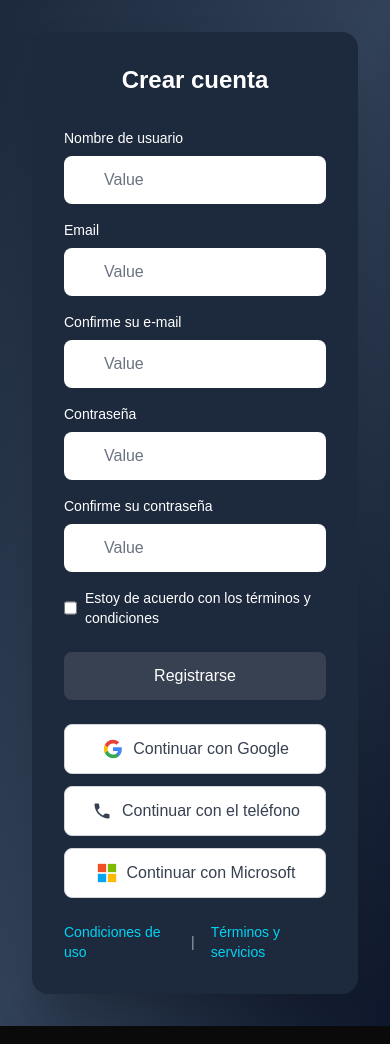
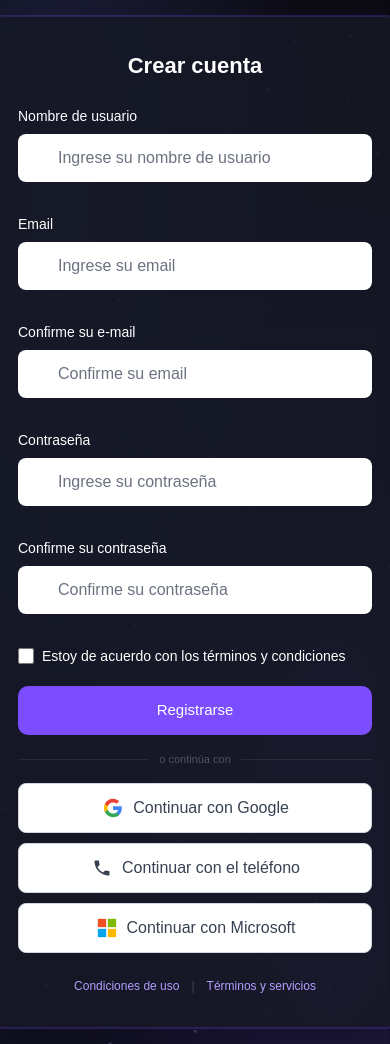
Before and after one commit to MiguelRestrepoL/ConectaBizFend, a Next.js app: page /register in a window 390 px wide. Built offline with nearby package versions, Linux system fonts and the light colour scheme; no server answers.

Commit message:
(Revamp) Register visuals

```diff
--- a/src/app/register/page.jsx
+++ b/src/app/register/page.jsx
@@ -1,9 +1,8 @@
 'use client';
 
-import React, { useState } from 'react';
+import React, { useState, useEffect, useRef } from 'react';
 import { useRouter } from 'next/navigation';
 import InputField from '../components/InputField';
-import Button from '../components/Button';
 import SocialButton from '../components/SocialButton';
 import Checkbox from '../components/Checkbox';
 import { authService } from '../api/auth';
@@ -20,6 +19,106 @@ const RegisterPage = () => {
   });
   const [isLoading, setIsLoading] = useState(false);
   const [errors, setErrors] = useState({});
+  const [mounted, setMounted] = useState(false);
+
+  const canvasRef = useRef(null);
+  const pointsRef = useRef([]);
+  const animFrameRef = useRef(null);
+
+  useEffect(() => {
+    const t = setTimeout(() => setMounted(true), 50);
+    return () => clearTimeout(t);
+  }, []);
+
+  // ─── Fondo: malla de puntos conectados + ondas aurora (igual que login) ──
+  useEffect(() => {
+    const canvas = canvasRef.current;
+    if (!canvas) return;
+    const ctx = canvas.getContext('2d');
+    let t = 0;
+
+    const resize = () => {
+      canvas.width = canvas.offsetWidth;
+      canvas.height = canvas.offsetHeight;
+    };
+    resize();
+    window.addEventListener('resize', resize);
+
+    const COUNT = 42;
+    pointsRef.current = Array.from({ length: COUNT }, () => ({
+      x: Math.random() * canvas.width,
+      y: Math.random() * canvas.height,
+      vx: (Math.random() - 0.5) * 0.22,
+      vy: (Math.random() - 0.5) * 0.22,
+    }));
+
+    const draw = () => {
+      const { width, height } = canvas;
+      ctx.clearRect(0, 0, width, height);
+
+      t += 0.0035;
+      const waveColors = [
+        'rgba(76, 110, 245, 0.05)',
+        'rgba(124, 77, 255, 0.045)',
+      ];
+      waveColors.forEach((color, i) => {
+        ctx.beginPath();
+        const yBase = height * (0.3 + i * 0.35);
+        ctx.moveTo(0, yBase);
+        for (let x = 0; x <= width; x += 20) {
+          const y = yBase
+            + Math.sin(x * 0.004 + t * (1 + i * 0.4) + i * 2) * 36
+            + Math.sin(x * 0.011 + t * 1.6) * 14;
+          ctx.lineTo(x, y);
+        }
+        ctx.lineTo(width, height);
+        ctx.lineTo(0, height);
+        ctx.closePath();
+        ctx.fillStyle = color;
+        ctx.fill();
+      });
+
+      const pts = pointsRef.current;
+      pts.forEach((p) => {
+        p.x += p.vx;
+        p.y += p.vy;
+        if (p.x < 0 || p.x > width) p.vx *= -1;
+        if (p.y < 0 || p.y > height) p.vy *= -1;
+      });
+
+      for (let i = 0; i < pts.length; i++) {
+        for (let j = i + 1; j < pts.length; j++) {
+          const dx = pts[i].x - pts[j].x;
+          const dy = pts[i].y - pts[j].y;
+          const dist = Math.sqrt(dx * dx + dy * dy);
+          if (dist < 130) {
+            const alpha = (1 - dist / 130) * 0.12;
+            ctx.beginPath();
+            ctx.moveTo(pts[i].x, pts[i].y);
+            ctx.lineTo(pts[j].x, pts[j].y);
+            ctx.strokeStyle = `rgba(140, 130, 255, ${alpha})`;
+            ctx.lineWidth = 1;
+            ctx.stroke();
+          }
+        }
+      }
+
+      pts.forEach((p) => {
+        ctx.beginPath();
+        ctx.arc(p.x, p.y, 1.6, 0, Math.PI * 2);
+        ctx.fillStyle = 'rgba(170, 160, 255, 0.35)';
+        ctx.fill();
+      });
+
+      animFrameRef.current = requestAnimationFrame(draw);
+    };
+    draw();
+
+    return () => {
+      cancelAnimationFrame(animFrameRef.current);
+      window.removeEventListener('resize', resize);
+    };
+  }, []);
 
   const handleInputChange = (e) => {
     const { name, value, type, checked } = e.target;
@@ -28,7 +127,6 @@ const RegisterPage = () => {
       [name]: type === 'checkbox' ? checked : value
     }));
 
-    // Limpiar error cuando el usuario empiece a escribir
     if (errors[name]) {
       setErrors(prev => ({
         ...prev,
@@ -81,19 +179,16 @@ const RegisterPage = () => {
 
     setIsLoading(true);
     try {
-      // Primero registrar el usuario con solo los datos básicos
       const userResponse = await authService.register({
         username: formData.username,
         email: formData.email,
         password: formData.password
       });
 
-      // Si el registro fue exitoso y hay un ID de usuario, aceptar términos y condiciones
       if (userResponse.user && userResponse.user.id) {
         await authService.acceptTerms(userResponse.user.id);
       }
 
-      // Redirigir al dashboard o página principal
       router.push('/home');
     } catch (error) {
       console.error('Error al registrar:', error);
@@ -106,18 +201,13 @@ const RegisterPage = () => {
   const handleSocialLogin = async (provider) => {
     setIsLoading(true);
     try {
-      // Aquí implementarías la lógica específica para cada proveedor
       console.log(`Login con ${provider}`);
 
-      // Ejemplo para Google (necesitarías implementar Google OAuth)
       if (provider === 'google') {
-        // Implementar Google OAuth
         console.log('Implementar Google OAuth');
       } else if (provider === 'microsoft') {
-        // Implementar Microsoft OAuth
         console.log('Implementar Microsoft OAuth');
       } else if (provider === 'phone') {
-        // Implementar autenticación por teléfono
         console.log('Implementar autenticación por teléfono');
       }
     } catch (error) {
@@ -129,158 +219,281 @@ const RegisterPage = () => {
   };
 
   return (
-    <div className="min-h-screen bg-gradient-to-br from-slate-800 via-slate-700 to-slate-900 flex">
-      {/* Sección izquierda - Branding */}
-      <div className="hidden lg:flex lg:w-2/5 xl:w-2/5 flex-col items-center justify-center px-8">
-        <div className="text-center">
-          <h1 className="text-6xl font-bold text-white mb-8 tracking-wider">
-            CONECTABIZ
+    <div
+      style={{
+        position: 'relative',
+        minHeight: '100vh',
+        background: 'radial-gradient(ellipse at 15% 20%, rgba(45,55,95,0.55) 0%, transparent 55%), radial-gradient(ellipse at 85% 80%, rgba(60,40,110,0.45) 0%, transparent 55%), #0a0a0f',
+        overflow: 'hidden',
+        display: 'flex',
+        alignItems: 'center',
+        justifyContent: 'center',
+        padding: '16px',
+      }}
+    >
+      <style>{`
+        @keyframes fadeUp {
+          from { opacity: 0; transform: translateY(14px); }
+          to   { opacity: 1; transform: translateY(0); }
+        }
+        @keyframes cardGlow {
+          0%, 100% { box-shadow: 0 0 0 1px rgba(124,77,255,0.16), 0 20px 60px rgba(0,0,0,0.45), 0 0 40px rgba(90,80,220,0.08); }
+          50%      { box-shadow: 0 0 0 1px rgba(124,77,255,0.32), 0 20px 60px rgba(0,0,0,0.45), 0 0 60px rgba(90,80,220,0.16); }
+        }
+        .register-card {
+          animation: cardGlow 4.5s ease-in-out infinite;
+        }
+        .register-glow-btn {
+          transition: box-shadow 0.25s ease, transform 0.15s ease, background 0.2s ease;
+        }
+        .register-glow-btn:hover {
+          box-shadow: 0 0 0 1px rgba(124,77,255,0.4), 0 8px 24px rgba(124,77,255,0.35);
+          transform: translateY(-1px);
+        }
+        .register-glow-btn:active {
+          transform: scale(0.98);
+        }
+        @media (max-width: 1023px) {
+          .register-branding { display: none; }
+        }
+      `}</style>
+
+      {/* Canvas: malla de puntos + aurora */}
+      <canvas
+        ref={canvasRef}
+        style={{ position: 'absolute', inset: 0, width: '100%', height: '100%', pointerEvents: 'none' }}
+      />
+
+      {/* Contenedor principal: branding + form */}
+      <div
+        style={{
+          position: 'relative',
+          zIndex: 5,
+          width: '100%',
+          maxWidth: '1100px',
+          display: 'flex',
+          alignItems: 'center',
+          justifyContent: 'center',
+          gap: '64px',
+        }}
+      >
+        {/* Branding izquierda */}
+        <div
+          className="register-branding"
+          style={{
+            flex: '0 0 38%',
+            textAlign: 'center',
+            opacity: mounted ? 1 : 0,
+            transform: mounted ? 'translateY(0)' : 'translateY(10px)',
+            transition: 'opacity 0.6s ease, transform 0.6s ease',
+          }}
+        >
+          <h1 style={{
+            fontSize: '52px',
+            fontWeight: 700,
+            color: '#fff',
+            letterSpacing: '0.06em',
+            marginBottom: '36px',
+          }}>
+            CONECTA<span style={{ color: '#7c4dff' }}>BIZ</span>
           </h1>
 
-          {/* Círculo de carga */}
-          <div className="w-24 h-24 mx-auto mb-8 relative">
-            <div className="w-full h-full border-4 border-purple-400 border-t-transparent rounded-full animate-spin"></div>
+          <div style={{ width: '96px', height: '96px', margin: '0 auto 36px', position: 'relative' }}>
+            <div style={{
+              width: '100%',
+              height: '100%',
+              border: '4px solid rgba(124,77,255,0.85)',
+              borderTopColor: 'transparent',
+              borderRadius: '50%',
+              animation: 'spin 1s linear infinite',
+            }} />
+            <style>{`@keyframes spin { to { transform: rotate(360deg); } }`}</style>
           </div>
 
-          <p className="text-white text-lg italic">
+          <p style={{ color: 'rgba(255,255,255,0.5)', fontSize: '17px', fontStyle: 'italic' }}>
             Haz crecer tu negocio, conéctalo
           </p>
         </div>
-      </div>
 
-      {/* Sección derecha - Formulario */}
-      <div className="w-full lg:w-3/5 xl:w-3/5 flex items-center justify-center p-8">
-        <div className="w-full max-w-md bg-slate-800 rounded-2xl p-8 shadow-2xl">
-          <h2 className="text-2xl font-bold text-white mb-8 text-center">
+        {/* Formulario derecha */}
+        <div style={{ flex: '0 0 420px', width: '100%', maxWidth: '420px' }}>
+          <div
+            className="register-card"
+            style={{
+              background: 'rgba(22, 24, 38, 0.88)',
+              border: '0.5px solid rgba(124,77,255,0.2)',
+              borderRadius: '20px',
+              padding: '32px',
+              opacity: mounted ? 1 : 0,
+              transform: mounted ? 'translateY(0) scale(1)' : 'translateY(18px) scale(0.98)',
+              transition: 'opacity 0.5s ease, transform 0.5s ease',
+            }}
+          >
+            <h2
+              style={{
+                fontSize: '22px',
+                fontWeight: 700,
+                color: '#fff',
+                textAlign: 'center',
+                marginBottom: '24px',
+                animation: mounted ? 'fadeUp 0.5s ease 0.05s both' : 'none',
+                opacity: mounted ? undefined : 0,
+              }}
+            >
               Crear cuenta
             </h2>
 
-          <form onSubmit={handleSubmit} className="space-y-4">
+            <form onSubmit={handleSubmit} style={{ display: 'flex', flexDirection: 'column', gap: '16px' }}>
               {/* Nombre de usuario */}
+              <div style={{ animation: mounted ? 'fadeUp 0.5s ease 0.1s both' : 'none', opacity: mounted ? undefined : 0 }}>
                 <InputField
                   type="text"
                   label="Nombre de usuario"
-              placeholder="Value"
+                  placeholder="Ingrese su nombre de usuario"
                   icon="👤"
                   name="username"
                   value={formData.username}
                   onChange={handleInputChange}
                 />
-            {errors.username && (
-              <p className="text-red-400 text-sm -mt-2">{errors.username}</p>
-            )}
+                {errors.username && <p style={{ color: '#f87171', fontSize: '13px', marginTop: '-2px' }}>{errors.username}</p>}
+              </div>
 
               {/* Email */}
+              <div style={{ animation: mounted ? 'fadeUp 0.5s ease 0.15s both' : 'none', opacity: mounted ? undefined : 0 }}>
                 <InputField
                   type="email"
                   label="Email"
-              placeholder="Value"
+                  placeholder="Ingrese su email"
                   icon="✉️"
                   name="email"
                   value={formData.email}
                   onChange={handleInputChange}
                 />
-            {errors.email && (
-              <p className="text-red-400 text-sm -mt-2">{errors.email}</p>
-            )}
+                {errors.email && <p style={{ color: '#f87171', fontSize: '13px', marginTop: '-2px' }}>{errors.email}</p>}
+              </div>
 
               {/* Confirmar email */}
+              <div style={{ animation: mounted ? 'fadeUp 0.5s ease 0.2s both' : 'none', opacity: mounted ? undefined : 0 }}>
                 <InputField
                   type="email"
                   label="Confirme su e-mail"
-              placeholder="Value"
+                  placeholder="Confirme su email"
                   icon="✉️"
                   name="confirmEmail"
                   value={formData.confirmEmail}
                   onChange={handleInputChange}
                 />
-            {errors.confirmEmail && (
-              <p className="text-red-400 text-sm -mt-2">{errors.confirmEmail}</p>
-            )}
+                {errors.confirmEmail && <p style={{ color: '#f87171', fontSize: '13px', marginTop: '-2px' }}>{errors.confirmEmail}</p>}
+              </div>
 
               {/* Contraseña */}
+              <div style={{ animation: mounted ? 'fadeUp 0.5s ease 0.25s both' : 'none', opacity: mounted ? undefined : 0 }}>
                 <InputField
                   type="password"
                   label="Contraseña"
-              placeholder="Value"
+                  placeholder="Ingrese su contraseña"
                   icon="🔑"
                   name="password"
                   value={formData.password}
                   onChange={handleInputChange}
                 />
-            {errors.password && (
-              <p className="text-red-400 text-sm -mt-2">{errors.password}</p>
-            )}
+                {errors.password && <p style={{ color: '#f87171', fontSize: '13px', marginTop: '-2px' }}>{errors.password}</p>}
+              </div>
 
               {/* Confirmar contraseña */}
+              <div style={{ animation: mounted ? 'fadeUp 0.5s ease 0.3s both' : 'none', opacity: mounted ? undefined : 0 }}>
                 <InputField
                   type="password"
                   label="Confirme su contraseña"
-              placeholder="Value"
+                  placeholder="Confirme su contraseña"
                   icon="🔑"
                   name="confirmPassword"
                   value={formData.confirmPassword}
                   onChange={handleInputChange}
                 />
-            {errors.confirmPassword && (
-              <p className="text-red-400 text-sm -mt-2">{errors.confirmPassword}</p>
-            )}
+                {errors.confirmPassword && <p style={{ color: '#f87171', fontSize: '13px', marginTop: '-2px' }}>{errors.confirmPassword}</p>}
+              </div>
 
               {/* Checkbox de términos */}
+              <div style={{ animation: mounted ? 'fadeUp 0.5s ease 0.35s both' : 'none', opacity: mounted ? undefined : 0 }}>
                 <Checkbox
                   checked={formData.agreeTerms}
                   onChange={handleInputChange}
                   label="Estoy de acuerdo con los términos y condiciones"
                   name="agreeTerms"
-              className="mb-6"
                 />
-            {errors.agreeTerms && (
-              <p className="text-red-400 text-sm -mt-2">{errors.agreeTerms}</p>
-            )}
+                {errors.agreeTerms && <p style={{ color: '#f87171', fontSize: '13px', marginTop: '4px' }}>{errors.agreeTerms}</p>}
+              </div>
 
               {/* Error general */}
               {errors.submit && (
-              <p className="text-red-400 text-sm text-center">{errors.submit}</p>
+                <p style={{ color: '#f87171', fontSize: '13px', textAlign: 'center' }}>{errors.submit}</p>
               )}
 
               {/* Botón de registro */}
-            <Button
+              <button
                 type="submit"
-              className="w-full mb-6"
                 disabled={isLoading}
+                className="register-glow-btn"
+                style={{
+                  width: '100%',
+                  background: '#7c4dff',
+                  color: '#fff',
+                  border: 'none',
+                  padding: '13px 0',
+                  borderRadius: '10px',
+                  fontSize: '15px',
+                  fontWeight: 500,
+                  cursor: isLoading ? 'default' : 'pointer',
+                  opacity: isLoading ? 0.7 : 1,
+                  animation: mounted ? 'fadeUp 0.5s ease 0.4s both' : 'none',
+                  marginTop: '4px',
+                }}
               >
                 {isLoading ? 'Registrando...' : 'Registrarse'}
-            </Button>
+              </button>
+
+              {/* Divider */}
+              <div
+                style={{
+                  display: 'flex', alignItems: 'center', gap: '10px',
+                  animation: mounted ? 'fadeUp 0.5s ease 0.45s both' : 'none',
+                  opacity: mounted ? undefined : 0,
+                }}
+              >
+                <div style={{ flex: 1, height: '0.5px', background: 'rgba(255,255,255,0.08)' }} />
+                <span style={{ fontSize: '11px', color: 'rgba(255,255,255,0.25)' }}>o continúa con</span>
+                <div style={{ flex: 1, height: '0.5px', background: 'rgba(255,255,255,0.08)' }} />
+              </div>
 
               {/* Botones de login social */}
-            <div className="space-y-3">
-              <SocialButton
-                provider="google"
-                onClick={() => handleSocialLogin('google')}
-              />
-
-              <SocialButton
-                provider="phone"
-                onClick={() => handleSocialLogin('phone')}
-              />
-
-              <SocialButton
-                provider="microsoft"
-                onClick={() => handleSocialLogin('microsoft')}
-              />
+              <div
+                style={{
+                  display: 'flex', flexDirection: 'column', gap: '10px',
+                  animation: mounted ? 'fadeUp 0.5s ease 0.5s both' : 'none',
+                  opacity: mounted ? undefined : 0,
+                }}
+              >
+                <SocialButton provider="google" onClick={() => handleSocialLogin('google')} />
+                <SocialButton provider="phone" onClick={() => handleSocialLogin('phone')} />
+                <SocialButton provider="microsoft" onClick={() => handleSocialLogin('microsoft')} />
               </div>
 
               {/* Enlaces de términos */}
-            <div className="flex justify-center items-center space-x-4 mt-6 text-sm">
-              <a href="#" className="text-cyan-400 hover:text-cyan-300 transition-colors">
-                Condiciones de uso
-              </a>
-              <span className="text-gray-400">|</span>
-              <a href="#" className="text-cyan-400 hover:text-cyan-300 transition-colors">
-                Términos y servicios
-              </a>
+              <div
+                style={{
+                  display: 'flex', justifyContent: 'center', alignItems: 'center', gap: '12px',
+                  fontSize: '12px', marginTop: '8px',
+                  animation: mounted ? 'fadeUp 0.5s ease 0.55s both' : 'none',
+                  opacity: mounted ? undefined : 0,
+                }}
+              >
+                <a href="#" style={{ color: '#b39dff', textDecoration: 'none' }}>Condiciones de uso</a>
+                <span style={{ color: 'rgba(255,255,255,0.2)' }}>|</span>
+                <a href="#" style={{ color: '#b39dff', textDecoration: 'none' }}>Términos y servicios</a>
               </div>
             </form>
+          </div>
         </div>
       </div>
     </div>
```
Also changed, not shown: src/app/components/OrderForm.jsx (+13 -1 lines). Lines whose indentation alone changed are shown as unchanged.
